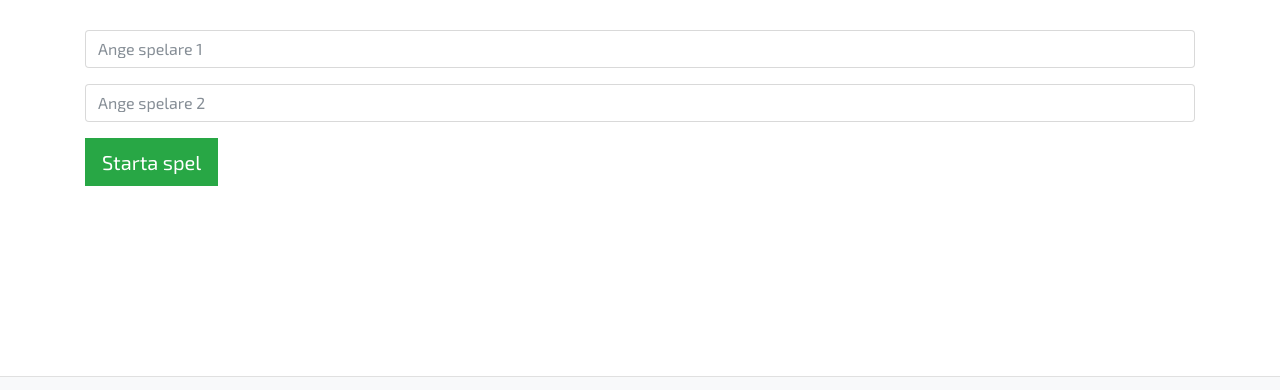
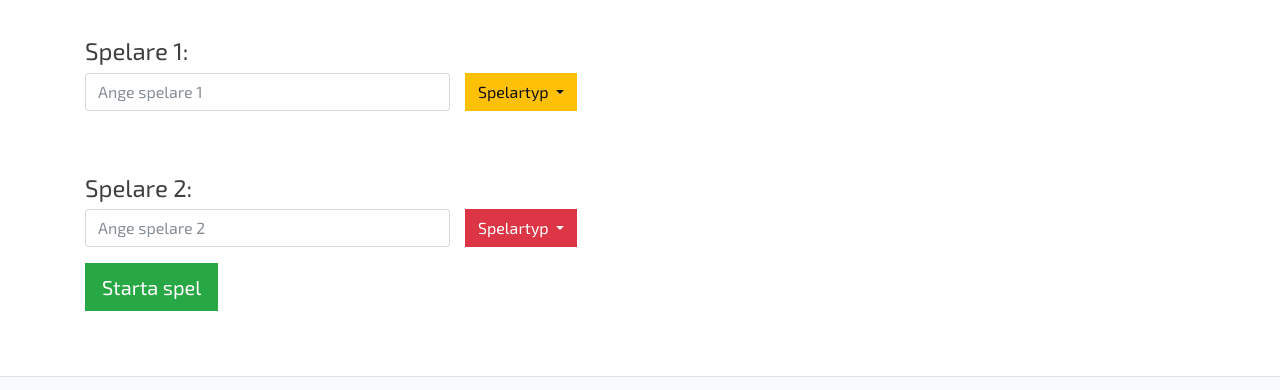
Before and after one commit to eclisauce/Gruppuppgift-team-e, a website: page www/play/index.html in a window 1280 px wide. Shown: the part 275-665 px from the top of the page. Drawn offline with nearby package versions, Linux system fonts and the light colour scheme.

Commit message:
Added buttons for type of player and added headings to player 1 & 2.

```diff
--- a/www/js/classes/game.class.js
+++ b/www/js/classes/game.class.js
@@ -9,27 +9,46 @@ class Game {
 
     renderInputForms(){
       $('main').html(`
-      <h2>Spela 4 i Rad</h2>
-      <div id="myformhide"> <!-- this is the div that hides -->
+      <h1>Spela 4 i Rad</h1>
+      <div id="myformhide">
+
         <div class="row playerone pt-5">
-          <div class="col-12">
-            <div class="form-group">
-              <input type="text" class="form-control" id="player1" placeholder="Ange spelare 1">
+          <h4 class="col-12">Spelare 1:</h4>
+          <div class="form-group col-7 col-md-5 col-lg-4 pr-0">
+            <input type="text" class="form-control" id="player1" placeholder="Ange spelare 1">
+          </div>
+
+          <div class="col-5 col-md-3 col-lg-2 pr-1">
+            <button type="button" class="btn btn-warning dropdown-toggle" data-toggle="dropdown" aria-haspopup="true" aria-expanded="false">
+              Spelartyp
+            </button>
+            <div class="dropdown-menu bg-warning">
+              <a class="dropdown-item bg-warning" href="#">Människa</a>
+              <a class="dropdown-item bg-warning" href="#">Dator</a>
             </div>
           </div>
         </div>
 
-        <div class="row playertwo">
-          <div class="col-12">
-            <div class="form-group">
-              <input type="text" class="form-control" id="player2" placeholder="Ange spelare 2">
+        <div class="row playerone pt-5">
+          <h4 class="col-12">Spelare 2:</h4>
+          <div class="form-group col-7 col-md-5 col-lg-4 pr-0">
+            <input type="text" class="form-control" id="player2" placeholder="Ange spelare 2">
+          </div>
+
+          <div class="col-5 col-md-3 col-lg-2 pr-1">
+            <button type="button" class="btn btn-danger dropdown-toggle" data-toggle="dropdown" aria-haspopup="true" aria-expanded="false">
+              Spelartyp
+            </button>
+            <div class="dropdown-menu bg-danger">
+              <a class="dropdown-item bg-danger" href="#">Människa</a>
+              <a class="dropdown-item bg-danger" href="#">Dator</a>
             </div>
           </div>
         </div>
 
         <div class="row">
           <div class="col-12">
-              <a id="startbutton" class="btn btn-success btn-lg" href="#l" role="button">Starta spel</a>
+            <a id="startbutton" class="btn btn-success btn-lg" href="#l" role="button">Starta spel</a>
           </div>
         </div>
       </div>
```
Also changed, not shown: www/play/index.html (line endings or trailing spaces).
